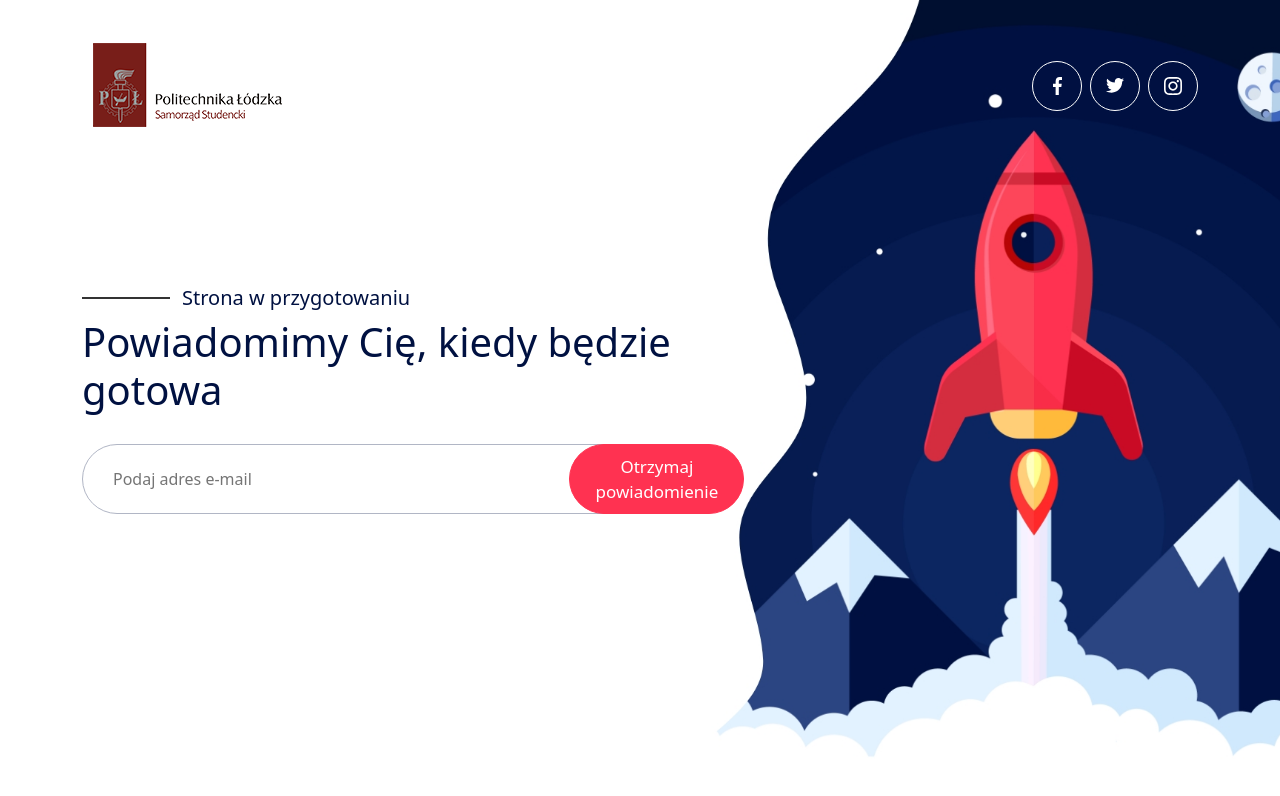
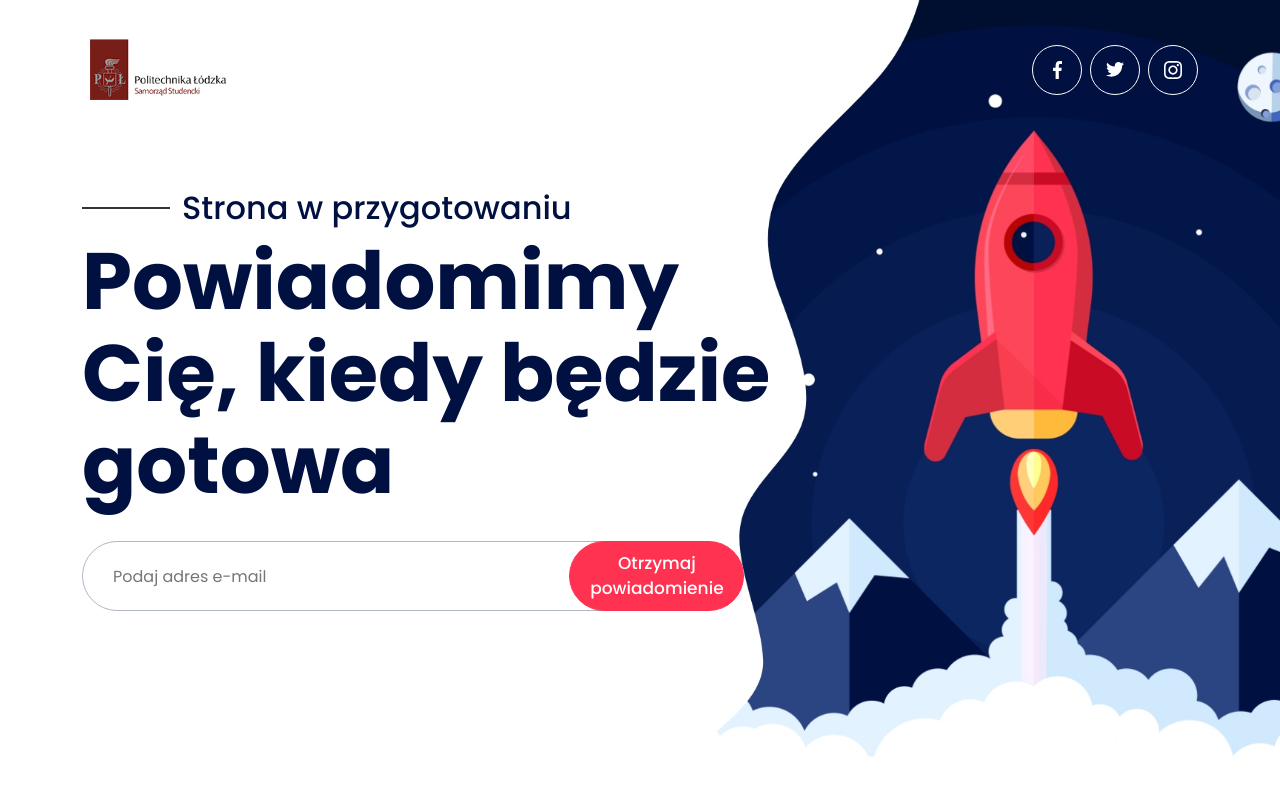
Before and after one commit to IT-SSPL/SSPL.InProgress, a React (Vite) app in the folder inProgressSSPLPage/: page / in a window 1280 px wide. Shown: the top 796 px of the page. Built offline with nearby package versions, Linux system fonts and the light colour scheme.

Commit message:
working, logging email, google script to integrate

```diff
--- a/inProgressSSPLPage/src/App.tsx
+++ b/inProgressSSPLPage/src/App.tsx
@@ -1,51 +1,17 @@
-import { useState } from "react";
+import "./vendor/bootstrap.min.css";
+import "./main.css";
 import { Navbar } from "./components/Navbar";
-import "./main.css";
-import "./vendor/bootstrap.min.css";
+import { Newsletter } from "./components/Newsletter";
 
 function App() {
-  const [enteredEmail, setEnteredEmail] = useState("");
-
-  const emailChangeHandler = (event: any) => {
-    setEnteredEmail(event.target.value);
-  };
-
   return (
     <section className="main">
       <Navbar />
-      <section className="newsletter-area">
-        <div className="container">
-          <div className="row">
-            <div className="col-lg-8">
-              <h5 className="has-line">Strona w przygotowaniu</h5>
-              <h1>Powiadomimy Cię, kiedy będzie gotowa</h1>
-              <form action="#">
-                <div className="form-group">
-                  <input
-                    type="email"
-                    placeholder="Podaj adres e-mail"
-                    pattern="[a-z0-9._%+-]+@[a-z0-9.-]+\.[a-z]{2,4}$"
-                  />
-                  <button
-                    type="submit"
-                    onChange={emailChangeHandler}
-                    onClick={() => console.log(enteredEmail)}
-                  >
-                    Otrzymaj powiadomienie
-                  </button>
-                </div>
-              </form>
-            </div>
-          </div>
-        </div>
-      </section>
-      {/* News Letter Ends Here */}
+      <Newsletter />
 
-      {/* Only Mobile View Starts Here */}
       <section className="xs-bg d-md-none d-lg-none">
         <img src="./src/assets/xs.jpg" alt="img" className="img-fluid w-100" />
       </section>
-      {/* Only Mobile View Ends Here */}
     </section>
   );
 }
--- a/inProgressSSPLPage/src/components/Navbar.css
+++ b/inProgressSSPLPage/src/components/Navbar.css
@@ -19,8 +19,9 @@ header nav {
   justify-content: space-between;
 }
 
-header a img.logo {
+header .logo a img {
   width: 165px;
+  height: auto;
 }
 
 header .logo svg {
--- a/inProgressSSPLPage/src/components/Navbar.tsx
+++ b/inProgressSSPLPage/src/components/Navbar.tsx
@@ -33,5 +33,3 @@ export const Navbar = () => {
     </header>
   );
 };
-
-export default Navbar;
--- /dev/null
+++ b/inProgressSSPLPage/src/components/Newsletter.css
@@ -0,0 +1,232 @@
+/*
+* ----------------------------------------------------------------------------------------
+Author       : Zakir Soft
+Template Name: Coming Soon HTML Template
+Version      : 1.0
+* ----------------------------------------------------------------------------------------
+*/
+/*
+* ----------------------------------------------------------------------------------------
+* 01.Header CSS STYLE
+* 02.News Letter CSS STYLE
+* 03.NOnly Mobile View CSS STYLE
+* ----------------------------------------------------------------------------------------
+*/
+@import url("https://fonts.googleapis.com/css2?family=Poppins:wght@400;500;700&display=swap");
+.has-line {
+  padding-left: 100px;
+  position: relative;
+}
+
+.has-line::before {
+  position: absolute;
+  content: "";
+  top: 50%;
+  left: 0;
+  -webkit-transform: translateY(-50%);
+  transform: translateY(-50%);
+  background-color: #333333;
+  width: 88px;
+  height: 2px;
+}
+
+.form-group {
+  margin-top: 30px;
+  position: relative;
+}
+
+.form-group input {
+  width: 710px;
+  height: 70px;
+  border: 1px solid #b1b6c5;
+  border-radius: 40px;
+  padding-left: 30px;
+  -webkit-transition: 0.3s all linear;
+  transition: 0.3s all linear;
+}
+
+.form-group input:focus {
+  border-color: #ff3251;
+}
+
+.form-group button {
+  width: 175px;
+  height: 70px;
+  border: 1px solid #ff3251;
+  border-radius: 40px;
+  background-color: #ff3251;
+  color: #fff;
+  font-size: 17px;
+  font-weight: 500;
+  position: absolute;
+  top: 0;
+  right: 145px;
+}
+
+@media (max-width: 420px) {
+  .form-group input {
+    width: 100%;
+    height: 50px;
+  }
+  .form-group button {
+    height: 50px;
+    width: 160px;
+    font-size: 14px;
+    right: 0;
+  }
+  .has-line {
+    text-align: center;
+    padding: 0;
+  }
+  .has-line::before {
+    display: none;
+  }
+  h1 {
+    text-align: center;
+  }
+  .newsletter-area {
+    padding-top: 150px;
+    margin-bottom: 50px;
+  }
+}
+
+@media only screen and (min-width: 420px) and (max-width: 574px) {
+  .form-group input {
+    width: 100%;
+    height: 50px;
+  }
+  .form-group button {
+    height: 50px;
+    width: 160px;
+    font-size: 14px;
+    right: 0;
+  }
+  .has-line {
+    text-align: center;
+    padding: 0;
+  }
+  .has-line::before {
+    display: none;
+  }
+  h1 {
+    text-align: center;
+  }
+  .newsletter-area {
+    padding-top: 150px;
+    margin-bottom: 50px;
+  }
+}
+
+@media (min-width: 575px) and (max-width: 767px) {
+  .form-group input {
+    width: 100%;
+    height: 50px;
+  }
+  .form-group button {
+    height: 50px;
+    width: 160px;
+    font-size: 14px;
+    right: 0;
+  }
+  .has-line {
+    text-align: center;
+    padding: 0;
+  }
+  .has-line::before {
+    display: none;
+  }
+  h1 {
+    text-align: center;
+  }
+  .newsletter-area {
+    padding-top: 150px;
+    margin-bottom: 50px;
+  }
+}
+
+@media (min-width: 768px) and (max-width: 991px) {
+  .form-group {
+    width: 65%;
+    height: 80px;
+  }
+
+  .form-group input {
+    width: 100%;
+    height: 55px;
+  }
+  .form-group button {
+    height: 55px;
+    right: 0;
+  }
+  h5 {
+    font-size: 18px !important;
+  }
+  h1 {
+    margin: 0;
+    max-width: 500px !important;
+    text-align: left;
+    font-size: 54px !important;
+    line-height: 64px !important;
+  }
+}
+
+@media (min-width: 992px) and (max-width: 1200px) {
+  .form-group button {
+    right: 0 !important;
+    height: 60px;
+  }
+  .form-group input {
+    width: 90%;
+    height: 60px;
+  }
+}
+
+@media (min-width: 1201px) and (max-width: 1399px) {
+  .form-group button {
+    right: 10% !important;
+  }
+  .form-group input {
+    width: 80%;
+  }
+}
+
+body {
+  font-family: "Poppins", sans-serif;
+}
+
+h1,
+h5 {
+  color: #001141;
+}
+
+h1 {
+  font-size: 80px;
+  line-height: 92px;
+  font-weight: 700;
+  max-width: 820px;
+}
+
+h5 {
+  font-size: 32px;
+  font-weight: 500;
+}
+
+@media (max-width: 767px) {
+  h1 {
+    font-size: 32px;
+    line-height: 40px;
+  }
+  h5 {
+    font-size: 16px;
+  }
+}
+
+@media (min-width: 992px) and (max-width: 1200px) {
+  h1 {
+    font-size: 54px;
+    line-height: 64px;
+  }
+  h5 {
+    font-size: 26px;
+  }
+}
--- /dev/null
+++ b/inProgressSSPLPage/src/components/Newsletter.tsx
@@ -0,0 +1,40 @@
+import { useState } from "react";
+import "./Newsletter.css";
+
+export const Newsletter = () => {
+  const [enteredEmail, setEnteredEmail] = useState("");
+
+  const emailChangeHandler = (event: any) => {
+    setEnteredEmail(event.target.value);
+  };
+
+  return (
+    <section className="newsletter-area">
+      <div className="container">
+        <div className="row">
+          <div className="col-lg-8">
+            <h5 className="has-line">Strona w przygotowaniu</h5>
+            <h1>Powiadomimy Cię, kiedy będzie gotowa</h1>
+            <form action="#">
+              <div className="form-group">
+                <input
+                  type="email"
+                  placeholder="Podaj adres e-mail"
+                  pattern="[a-z0-9._%+-]+@[a-z0-9.-]+\.[a-z]{2,4}$"
+                  onChange={emailChangeHandler}
+                />
+                <button
+                  type="submit"
+                  onClick={() => console.log(enteredEmail)}
+                  // TODO onSubmit={execute google script}
+                >
+                  Otrzymaj powiadomienie
+                </button>
+              </div>
+            </form>
+          </div>
+        </div>
+      </div>
+    </section>
+  );
+};
--- a/inProgressSSPLPage/src/main.css
+++ b/inProgressSSPLPage/src/main.css
@@ -86,60 +86,12 @@ Version      : 1.0
     background-image: none !important;
     display: block !important;
   }
-  .form-group input {
-    width: 100%;
-    height: 50px;
-  }
-  .form-group button {
-    height: 50px;
-    width: 160px;
-    font-size: 14px;
-    right: 0;
-  }
-  .has-line {
-    text-align: center;
-    padding: 0;
-  }
-  .has-line::before {
-    display: none;
-  }
-  h1 {
-    text-align: center;
-  }
-  .newsletter-area {
-    padding-top: 150px;
-    margin-bottom: 50px;
-  }
 }
 
 @media only screen and (min-width: 420px) and (max-width: 574px) {
   .main {
     background-image: none !important;
     display: block !important;
-  }
-  .form-group input {
-    width: 100%;
-    height: 50px;
-  }
-  .form-group button {
-    height: 50px;
-    width: 160px;
-    font-size: 14px;
-    right: 0;
-  }
-  .has-line {
-    text-align: center;
-    padding: 0;
-  }
-  .has-line::before {
-    display: none;
-  }
-  h1 {
-    text-align: center;
-  }
-  .newsletter-area {
-    padding-top: 150px;
-    margin-bottom: 50px;
   }
 }
 
@@ -148,117 +100,10 @@ Version      : 1.0
     background-image: none !important;
     display: block !important;
   }
-  .form-group input {
-    width: 100%;
-    height: 50px;
-  }
-  .form-group button {
-    height: 50px;
-    width: 160px;
-    font-size: 14px;
-    right: 0;
-  }
-  .has-line {
-    text-align: center;
-    padding: 0;
-  }
-  .has-line::before {
-    display: none;
-  }
-  h1 {
-    text-align: center;
-  }
-  .newsletter-area {
-    padding-top: 150px;
-    margin-bottom: 50px;
-  }
-}
-
-@media (min-width: 768px) and (max-width: 991px) {
-  .form-group {
-    width: 65%;
-    height: 80px;
-  }
-
-  .form-group input {
-    width: 100%;
-    height: 55px;
-  }
-  .form-group button {
-    height: 55px;
-    right: 0;
-  }
-  h5 {
-    font-size: 18px !important;
-  }
-  h1 {
-    margin: 0;
-    max-width: 500px !important;
-    text-align: left;
-    font-size: 54px !important;
-    line-height: 64px !important;
-  }
-}
-
-@media (min-width: 992px) and (max-width: 1200px) {
-  .form-group button {
-    right: 0 !important;
-    height: 60px;
-  }
-  .form-group input {
-    width: 90%;
-    height: 60px;
-  }
-}
-
-@media (min-width: 1201px) and (max-width: 1399px) {
-  .form-group button {
-    right: 10% !important;
-  }
-  .form-group input {
-    width: 80%;
-  }
 }
 
 body {
   font-family: "Poppins", sans-serif;
-}
-
-h1,
-h5 {
-  color: #001141;
-}
-
-h1 {
-  font-size: 90px;
-  line-height: 102px;
-  font-weight: 700;
-  max-width: 820px;
-}
-
-h5 {
-  font-size: 22px;
-  font-weight: 500;
-}
-
-@media (max-width: 767px) {
-  h1 {
-    font-size: 32px;
-    line-height: 40px;
-  }
-  h5 {
-    font-size: 16px;
-  }
-}
-
-@media (min-width: 992px) and (max-width: 1200px) {
-  h1 {
-    font-size: 54px;
-    line-height: 64px;
-  }
-  h5 {
-    font-size: 26px;
-  }
 }
 
 * {
```
